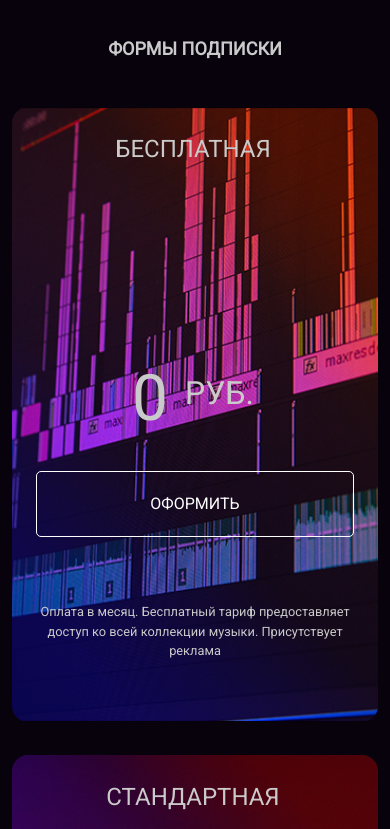
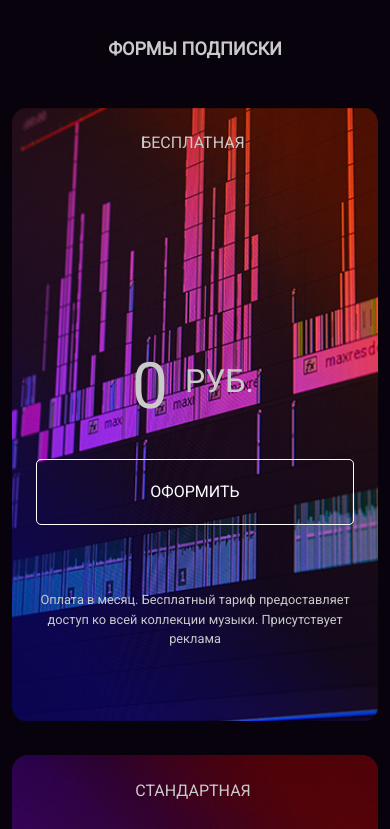
Before and after one commit to Emilya-02/layout-designer-project-lvl2, a plain HTML site: page src/index.html in a window 390 px wide. Shown: the part 940-1769 px from the top of the page. Drawn offline with Linux system fonts and the light colour scheme.

Commit message:
pricing mobile

```diff
--- a/src/style.css
+++ b/src/style.css
@@ -397,6 +397,13 @@ button {
     margin-bottom: 200px;
     margin-top: 0;
     margin-right: 4px;
+}
+
+@media (max-width: 415px) {
+    .pricing-item h3 {
+        font-size: 16px;
+        line-height: 24px;
+    }
 }
 
 .pricing-value {
```
